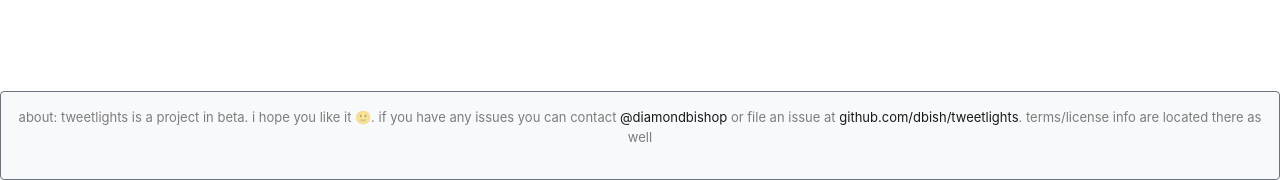
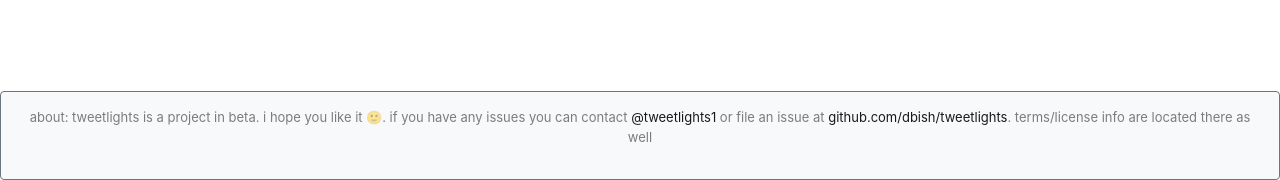
Before and after one commit to dbish/tweetlights, a Flask app: page / in a window 1280 px wide. Shown: the part 2853-3033 px from the top of the page. Run offline with Flask 2, Linux system fonts and the light colour scheme; some libraries are stand-ins or nearby versions.

Commit message:
added tweetlights twitter account link

```diff
--- a/templates/base.html
+++ b/templates/base.html
@@ -49,7 +49,7 @@
 <script src="https://stackpath.bootstrapcdn.com/bootstrap/4.1.3/js/bootstrap.min.js" integrity="sha384-ChfqqxuZUCnJSK3+MXmPNIyE6ZbWh2IMqE241rYiqJxyMiZ6OW/JmZQ5stwEULTy" crossorigin="anonymous"></script>
 	<nav class="footer navbar navbar-light bg-light border-top border-secondary rounded border">
 		<span class="navbar-text">
-			about: tweetlights is a project in beta. i hope you like it 🙂. if you have any issues you can contact <a href="http://twitter.com/diamondbishop">@diamondbishop</a> or file an issue at <a href="http://github.com/dbish/tweetlights">github.com/dbish/tweetlights</a>. terms/license info are located there as well
+			about: tweetlights is a project in beta. i hope you like it 🙂. if you have any issues you can contact <a href="http://twitter.com/tweetlights1">@tweetlights1</a> or file an issue at <a href="http://github.com/dbish/tweetlights">github.com/dbish/tweetlights</a>. terms/license info are located there as well
 		</span>
 		<span class="navbar-text">
 			{% if screen_name is defined %}
```
